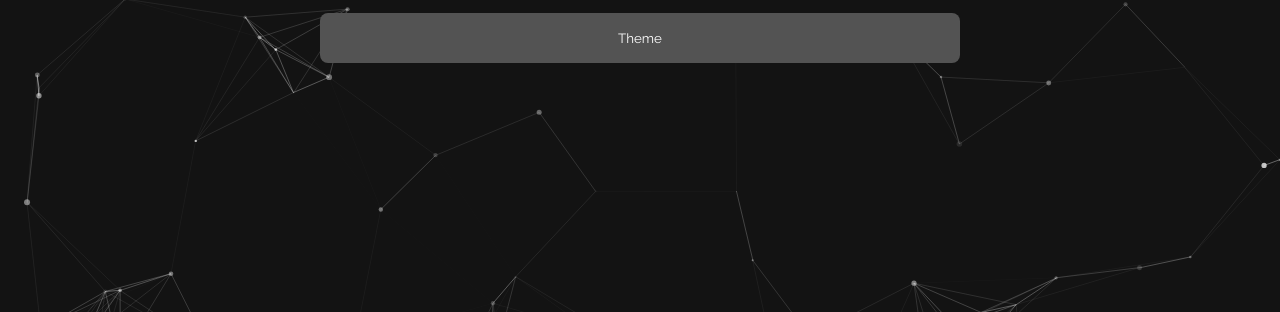
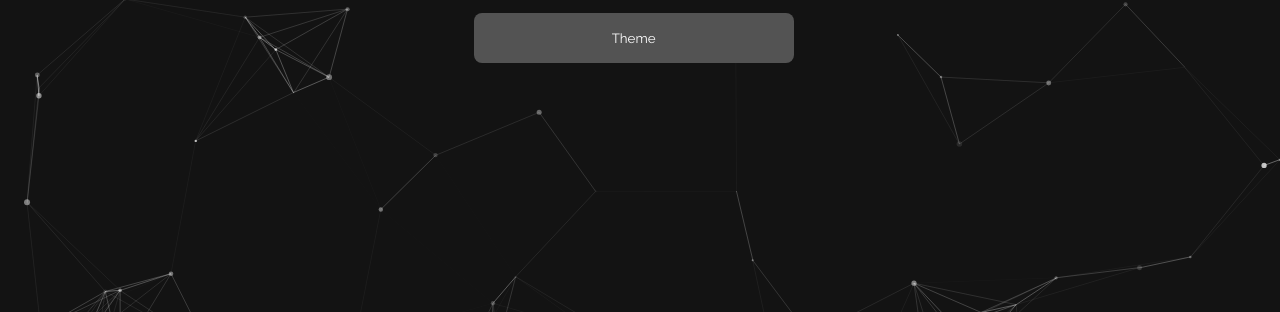
Before and after one commit to user-bat/user, a plain HTML site: page index.html in a window 1280 px wide. Shown: the top 312 px of the page. Drawn offline with nearby package versions, Linux system fonts and the light colour scheme.

Commit message:
Update style.css

```diff
--- a/style.css
+++ b/style.css
@@ -168,7 +168,7 @@ header .info-text .scroll::before{
     position: fixed;
     bottom: 20px;
     right: 20px;
-    background-color: #181824;
+    background-color: #101016;
     color: #fff;
     border: 1px solid transparent;
     box-shadow: 0 5px 15px rgba(0, 0, 0, 0.35);
@@ -258,7 +258,7 @@ header .info-text .scroll::before{
     display: block;
     position: fixed;
     padding: 0.5rem;
-    margin-left: 25%;
+    margin-left: 37%;
     margin-top: 1%;
     z-index: 1;
     border-radius: 0.5rem;
@@ -283,7 +283,7 @@ header .info-text .scroll::before{
   }
 
   .button {
-    width: 50%;
+    width: 25%;
     height: 50px;
     border: none;
     outline: none;
```
